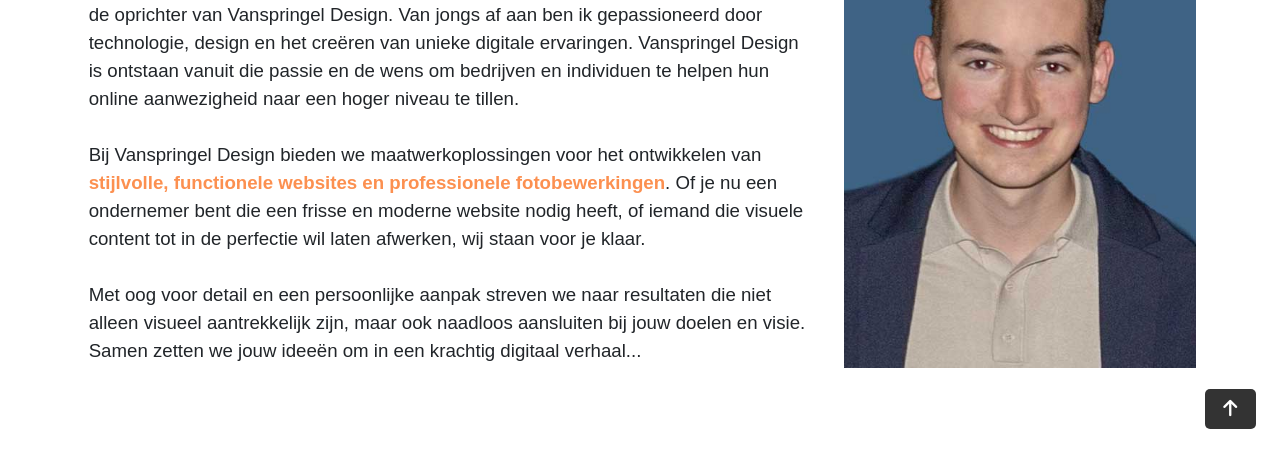
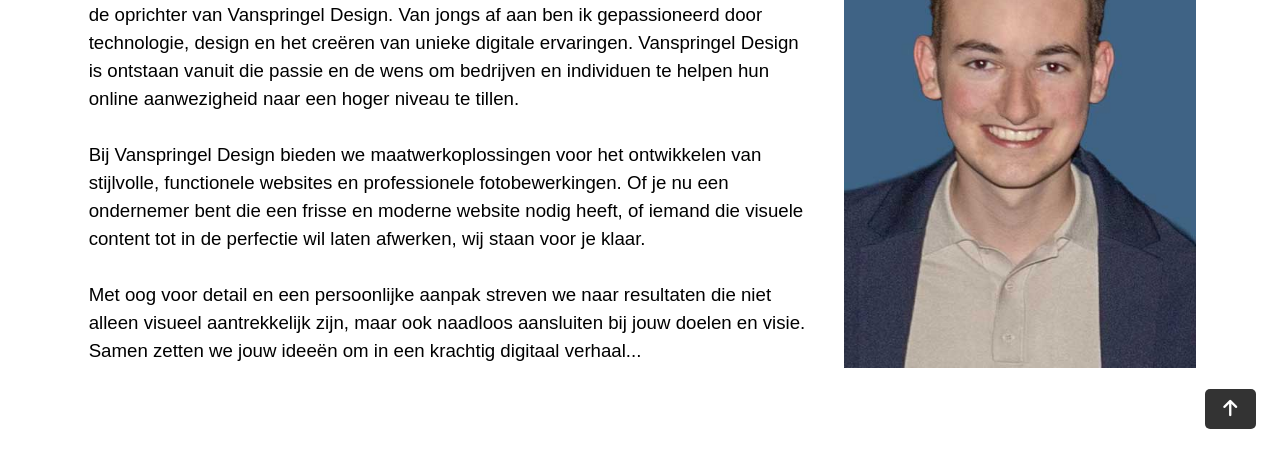
Before and after one commit to matsvanspringel/Vanspringel-Design, a plain HTML site: page index.html in a window 1280 px wide. Shown: the part 348-800 px from the top of the page. Drawn offline with nearby package versions, Linux system fonts and the light colour scheme.

Commit message:
footer links aangepast

```diff
--- a/index.html
+++ b/index.html
@@ -64,7 +64,7 @@
                     unieke digitale ervaringen. Vanspringel Design is ontstaan vanuit die passie en de wens om bedrijven en individuen te helpen hun online aanwezigheid naar een hoger niveau te tillen.
                 </p>
                 <p class="p-1">
-                    Bij Vanspringel Design bieden we maatwerkoplossingen voor het ontwikkelen van <span class="accent">stijlvolle, functionele websites en professionele fotobewerkingen</span>. Of je nu een ondernemer bent die een frisse en
+                    Bij Vanspringel Design bieden we maatwerkoplossingen voor het ontwikkelen van stijlvolle, functionele websites en professionele fotobewerkingen. Of je nu een ondernemer bent die een frisse en
                     moderne website nodig heeft, of iemand die visuele content tot in de perfectie wil laten afwerken, wij staan voor je klaar.
                 </p>
                 <p class="p-1 d-none d-md-block">
--- a/stijl/style.css
+++ b/stijl/style.css
@@ -10,6 +10,7 @@
 
 body{
     font-family: sans-serif;
+    color: black;
     z-index: 1;
 }
 
@@ -178,6 +179,7 @@
 
 footer p a{
     color: #fc9050;
+    font-weight: 500;
     text-decoration: none;
     border-radius: 5px;
 }
@@ -232,8 +234,8 @@
 }
 
 .accent{
+    font-weight: bold;
     color: #fc9050;
-    font-weight: bold;
 }
 
 .link{
```
